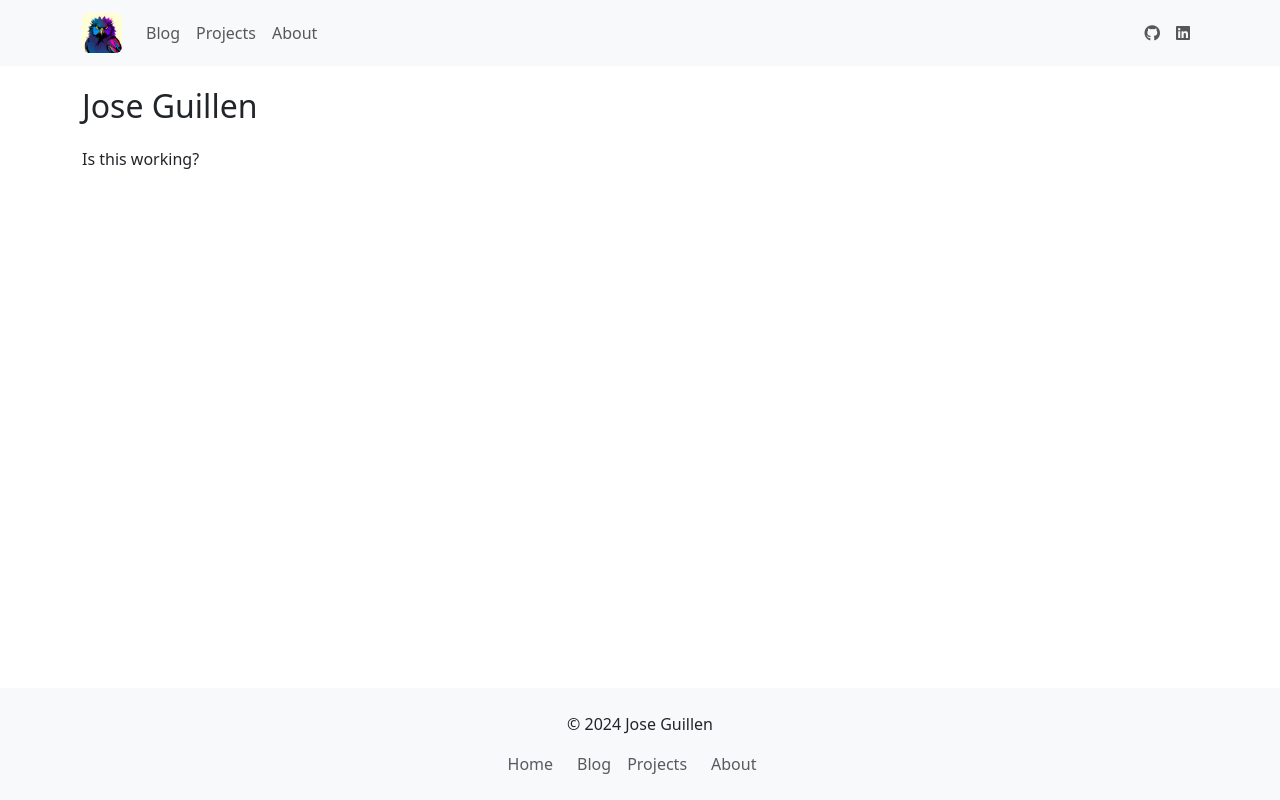
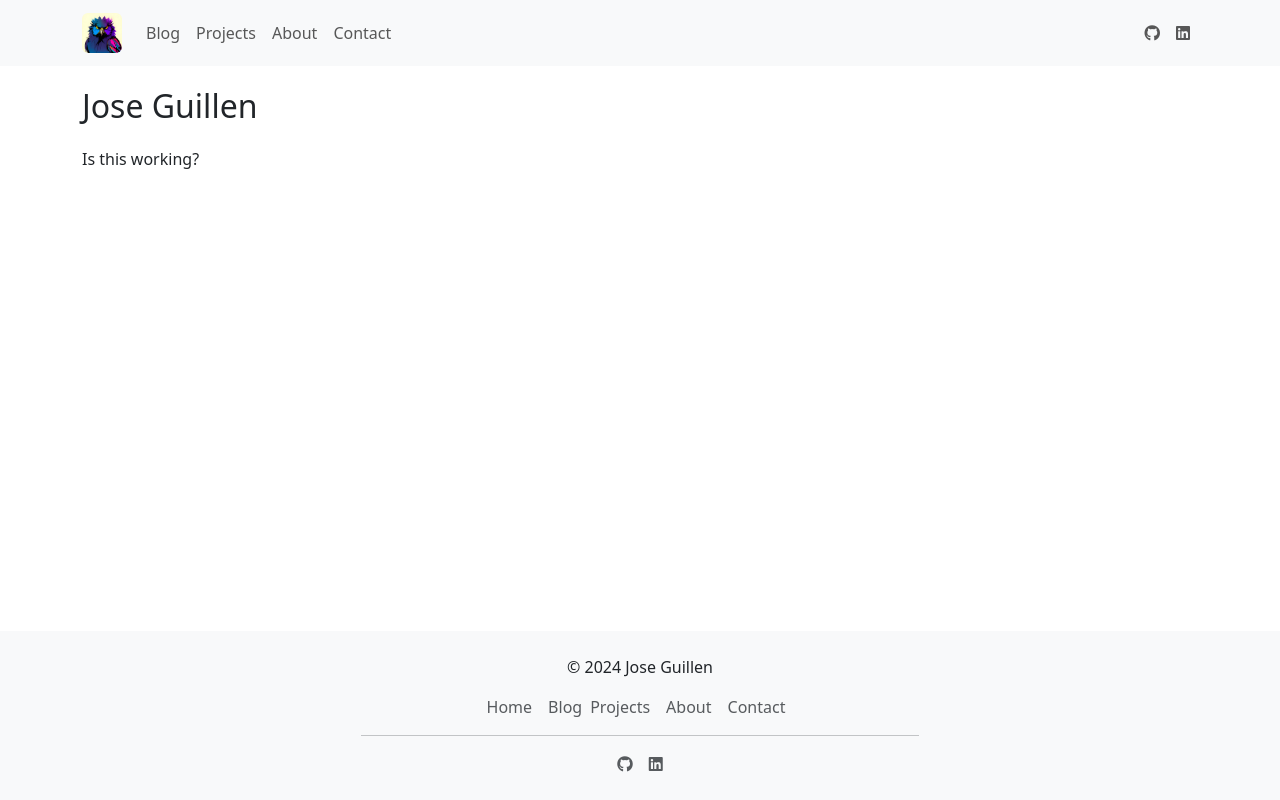
Before and after one commit to Exo-MDR-CD2000/jag-portfolio-site, a React (Vite) app: page /home in a window 1280 px wide. Built offline with nearby package versions, Linux system fonts and the light colour scheme.

Commit message:
update Footer and Navbar components: add contact links and update social media URLs

```diff
--- a/src/components/Footer.tsx
+++ b/src/components/Footer.tsx
@@ -1,5 +1,6 @@
 import React from 'react';
 import { Link } from 'react-router-dom';
+import currentYear from '../utilities/currentYear';
 
 const Footer: React.FC = () => {
     return (
@@ -9,7 +10,7 @@ const Footer: React.FC = () => {
                     {/* Name and Year */}
                     <div className="text-center mb-3">
                         <p className="mb-0">
-                            &copy; {new Date().getFullYear()} Jose Guillen
+                            &copy; {currentYear()} Jose Guillen
                         </p>
                     </div>
 
@@ -20,17 +21,47 @@ const Footer: React.FC = () => {
                                 <li className="list-inline-item">
                                     <Link to="/" className="text-decoration-none text-muted">Home</Link>
                                 </li>
-                                <li className="list-inline-item mx-3">
+                                <li className="list-inline-item mx-2">
                                     <Link to="/blog" className="text-decoration-none text-muted">Blog</Link>
                                 </li>
                                 <li className="list-inline-item">
                                     <Link to="/projects" className="text-decoration-none text-muted">Projects</Link>
                                 </li>
-                                <li className="list-inline-item mx-3">
+                                <li className="list-inline-item mx-2">
                                     <Link to="/about" className="text-decoration-none text-muted">About</Link>
+                                </li>
+                                <li className="list-inline-item mx-2">
+                                    <Link to="/contact" className="text-decoration-none text-muted">Contact</Link>
                                 </li>
                             </ul>
                         </nav>
+                    </div>
+
+                    {/* Divider */}
+                    <hr className="mx-auto w-50 opacity-25"/>
+
+                    {/* Social Links */}
+                    <div className="text-center">
+                        <ul className="list-inline mb-0">
+                            <li className="list-inline-item mx-2">
+                                <a href="https://github.com/Exo-MDR-CD2000"
+                                   className="text-decoration-none text-muted"
+                                   target="_blank"
+                                   rel="noopener noreferrer">
+                                    <i className="fab fa-github" aria-hidden="true"></i>
+                                    <span className="visually-hidden">GitHub</span>
+                                </a>
+                            </li>
+                            <li className="list-inline-item mx-2">
+                                <a href="https://www.linkedin.com/in/jag1997/"
+                                   className="text-decoration-none text-muted"
+                                   target="_blank"
+                                   rel="noopener noreferrer">
+                                    <i className="fab fa-linkedin" aria-hidden="true"></i>
+                                    <span className="visually-hidden">LinkedIn</span>
+                                </a>
+                            </li>
+                        </ul>
                     </div>
                 </div>
             </div>
--- a/src/components/Navbar.tsx
+++ b/src/components/Navbar.tsx
@@ -32,18 +32,21 @@ const Navbar: React.FC = () => {
                         <li className="nav-item">
                             <Link className="nav-link" to="/about">About</Link>
                         </li>
+                        <li className="nav-item">
+                            <Link className="nav-link" to="/contact">Contact</Link>
+                        </li>
                     </ul>
 
                     {/* Right-aligned social links */}
                     <ul className="navbar-nav">
                         <li className="nav-item">
-                            <a className="nav-link" href="https://github.com/yourusername" target="_blank" rel="noopener noreferrer">
+                            <a className="nav-link" href="https://github.com/Exo-MDR-CD2000" target="_blank" rel="noopener noreferrer">
                                 <i className="fab fa-github" aria-hidden="true"></i>
                                 <span className="visually-hidden">GitHub</span>
                             </a>
                         </li>
                         <li className="nav-item">
-                            <a className="nav-link" href="https://linkedin.com/in/yourusername" target="_blank" rel="noopener noreferrer">
+                            <a className="nav-link" href="https://www.linkedin.com/in/jag1997/" target="_blank" rel="noopener noreferrer">
                                 <i className="fab fa-linkedin" aria-hidden="true"></i>
                                 <span className="visually-hidden">LinkedIn</span>
                             </a>
```
